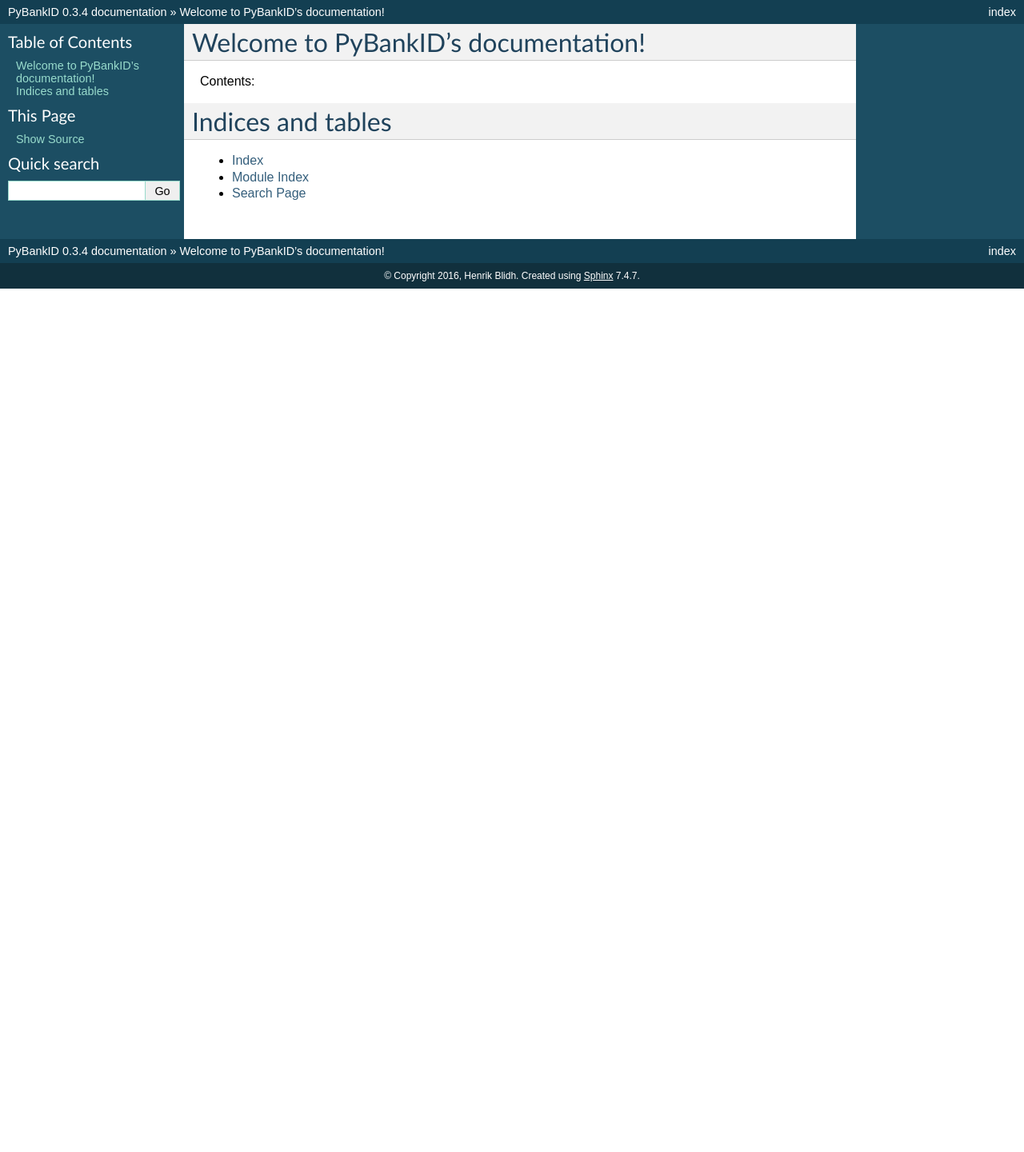
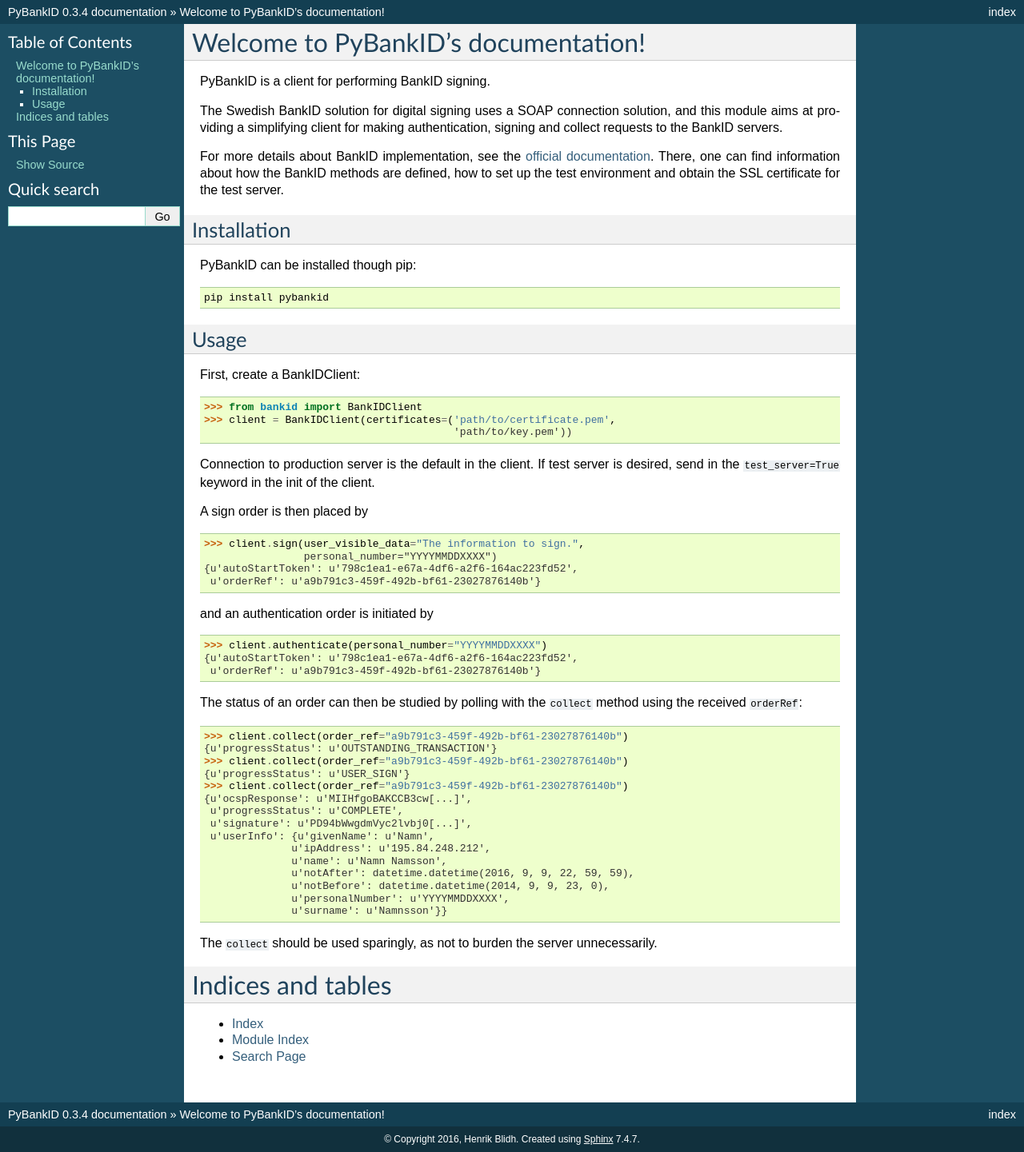
Before and after one commit to hbldh/pybankid, a Sphinx documentation site: the page built from docs/index.rst, in a window 1280 px wide. Shown: the whole page at 80% size. Built offline with Sphinx 7.4.7, drawn with Linux system fonts in a browser that asks for light colours; before the commit the page ends 900 px from its top, so only the background shows below that.

Commit message:
Expanded documentation.

```diff
--- a/docs/index.rst
+++ b/docs/index.rst
@@ -6,10 +6,80 @@
 Welcome to PyBankID's documentation!
 ====================================
 
-Contents:
+PyBankID is a client for performing BankID signing.
 
-.. toctree::
-   :maxdepth: 2
+The Swedish BankID solution for digital signing uses a SOAP
+connection solution, and this module aims at providing a simplifying
+client for making authentication, signing and collect requests to
+the BankID servers.
+
+For more details about BankID implementation, see the `official documentation
+<https://www.bankid.com/bankid-i-dina-tjanster/rp-info>`_. There, one can find information
+about how the BankID methods are defined, how to set up the test environment
+and obtain the SSL certificate for the test server.
+
+Installation
+------------
+PyBankID can be installed though pip:
+
+.. code-block:: bash
+
+    pip install pybankid
+
+Usage
+-----
+
+First, create a BankIDClient:
+
+.. code-block:: python
+
+    >>> from bankid import BankIDClient
+    >>> client = BankIDClient(certificates=('path/to/certificate.pem',
+                                            'path/to/key.pem'))
+
+Connection to production server is the default in the client. If test
+server is desired, send in the ``test_server=True`` keyword in the init
+of the client.
+
+A sign order is then placed by
+
+.. code-block:: python
+
+    >>> client.sign(user_visible_data="The information to sign.",
+                    personal_number="YYYYMMDDXXXX")
+    {u'autoStartToken': u'798c1ea1-e67a-4df6-a2f6-164ac223fd52',
+     u'orderRef': u'a9b791c3-459f-492b-bf61-23027876140b'}
+
+and an authentication order is initiated by
+
+.. code-block:: python
+
+    >>> client.authenticate(personal_number="YYYYMMDDXXXX")
+    {u'autoStartToken': u'798c1ea1-e67a-4df6-a2f6-164ac223fd52',
+     u'orderRef': u'a9b791c3-459f-492b-bf61-23027876140b'}
+
+The status of an order can then be studied by polling
+with the ``collect`` method using the received ``orderRef``:
+
+.. code-block:: python
+
+    >>> client.collect(order_ref="a9b791c3-459f-492b-bf61-23027876140b")
+    {u'progressStatus': u'OUTSTANDING_TRANSACTION'}
+    >>> client.collect(order_ref="a9b791c3-459f-492b-bf61-23027876140b")
+    {u'progressStatus': u'USER_SIGN'}
+    >>> client.collect(order_ref="a9b791c3-459f-492b-bf61-23027876140b")
+    {u'ocspResponse': u'MIIHfgoBAKCCB3cw[...]',
+     u'progressStatus': u'COMPLETE',
+     u'signature': u'PD94bWwgdmVyc2lvbj0[...]',
+     u'userInfo': {u'givenName': u'Namn',
+                  u'ipAddress': u'195.84.248.212',
+                  u'name': u'Namn Namsson',
+                  u'notAfter': datetime.datetime(2016, 9, 9, 22, 59, 59),
+                  u'notBefore': datetime.datetime(2014, 9, 9, 23, 0),
+                  u'personalNumber': u'YYYYMMDDXXXX',
+                  u'surname': u'Namnsson'}}
+
+The ``collect`` should be used sparingly, as not to burden the server unnecessarily.
 
 
 
```
Also changed, not shown: README.rst (+2 -7 lines), docs/client.rst (added, +14 -0 lines), docs/exceptions.rst (added, +12 -0 lines), docs/testcert.rst (added, +12 -0 lines), 3 other files.
